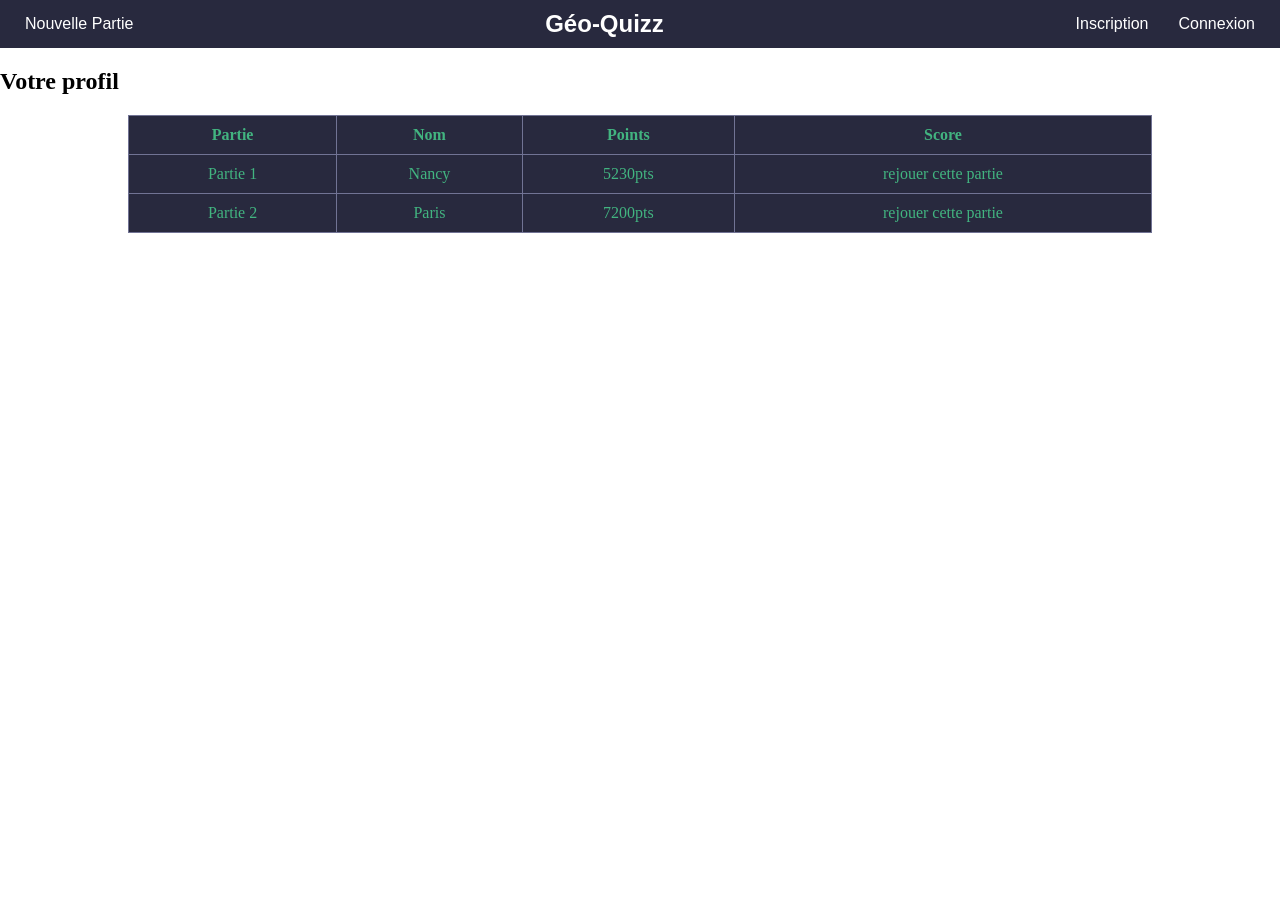
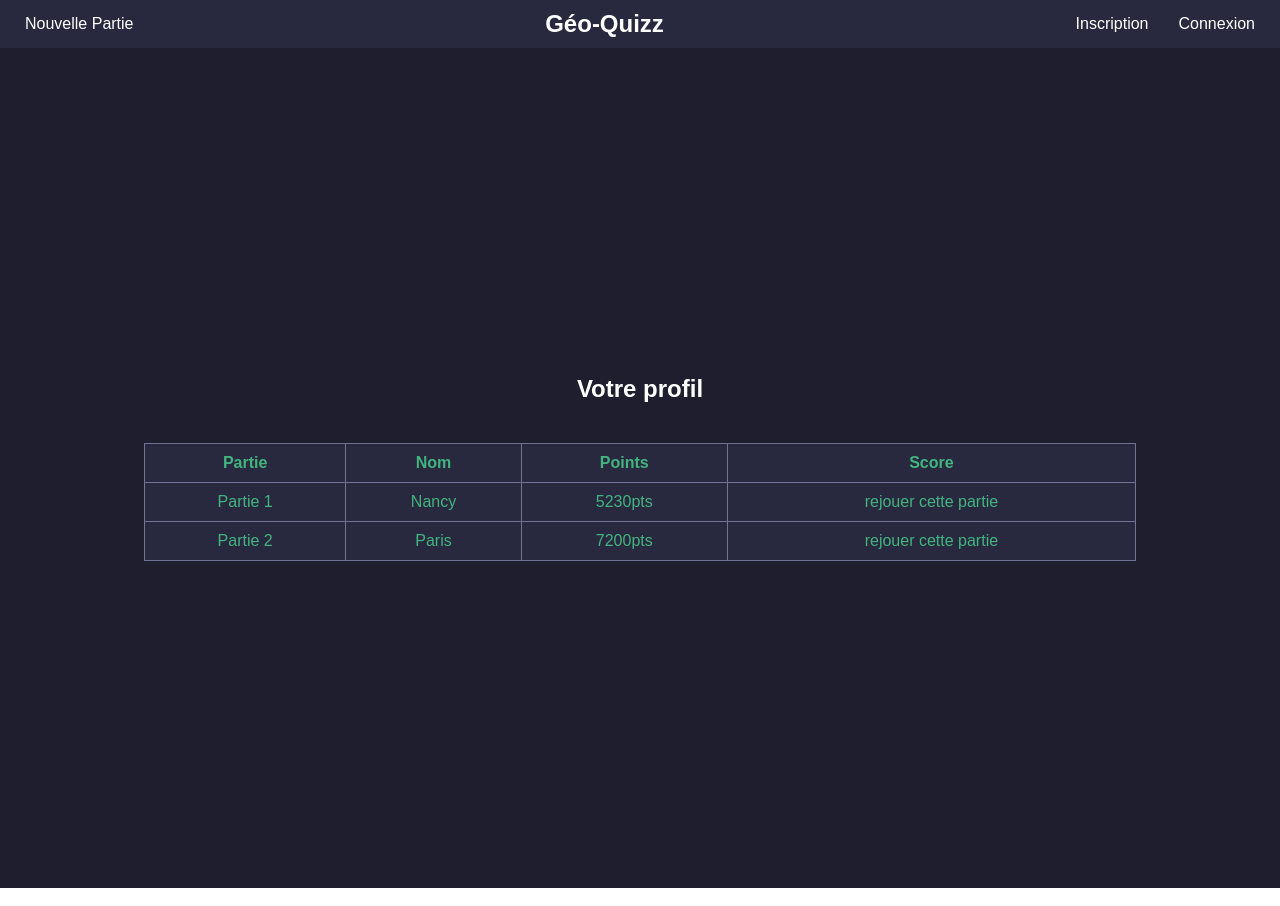
Before and after one commit to Hollowone1/SAE2024, a Vue app in the folder SAE2024/: page /profil in a window 1280 px wide. Before the commit the page ends 800 px from the top, so only its background shows below. Built offline with nearby package versions, Linux system fonts and the light colour scheme; a web font is replaced by a local one.

Commit message:
page container profil

```diff
--- a/SAE2024/src/views/ProfilView.vue
+++ b/SAE2024/src/views/ProfilView.vue
@@ -1,8 +1,8 @@
 <template>
 
-<h2> Votre profil</h2>
-
- <table>
+<div class="page-container">
+  <h2> Votre profil</h2>
+  <table>
     <thead>
       <tr>
         <th>Partie</th>
@@ -27,6 +27,11 @@
     </tbody>
  </table>
 
+</div>
+
+
+
+
 <routerLink to="/" type="submit">Se déconnecter</routerLink>
 </template>
 
```
